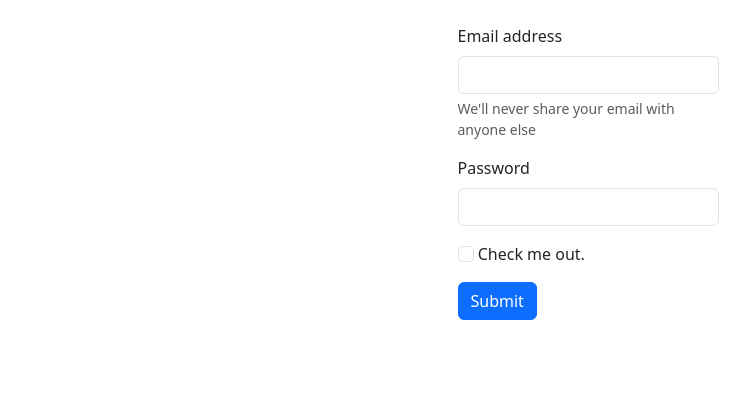
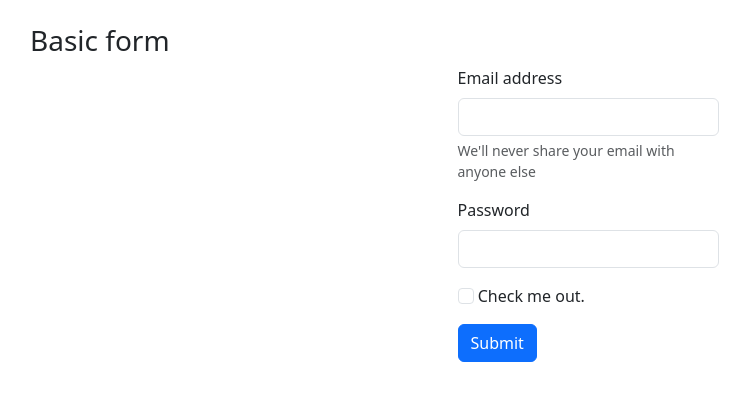
Before and after one commit to johan8863/bootstrap_training, a website: page 4_forms/1_overview/index.html in a window 1280 px wide. Shown: the whole page, without its empty margins (52-802 px from the left). Drawn offline with nearby package versions, Linux system fonts and the light colour scheme.

Commit message:
basic form heading

```diff
--- a/4_forms/1_overview/index.html
+++ b/4_forms/1_overview/index.html
@@ -11,6 +11,7 @@
   </head>
   <body>
     <div class="container py-4">
+      <h3>Basic form</h3>
       <div class="row">
         <div class="col-md-3 mx-auto">
           <form action="">
```
